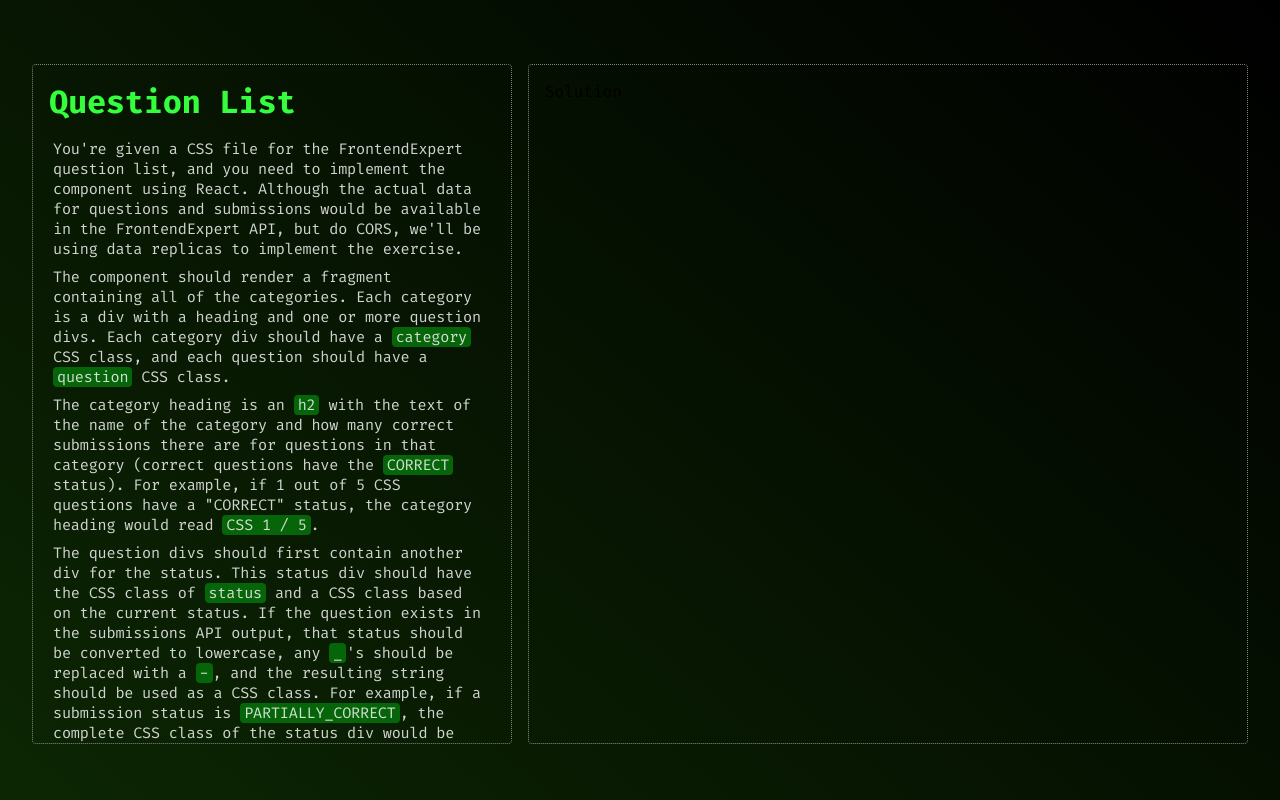
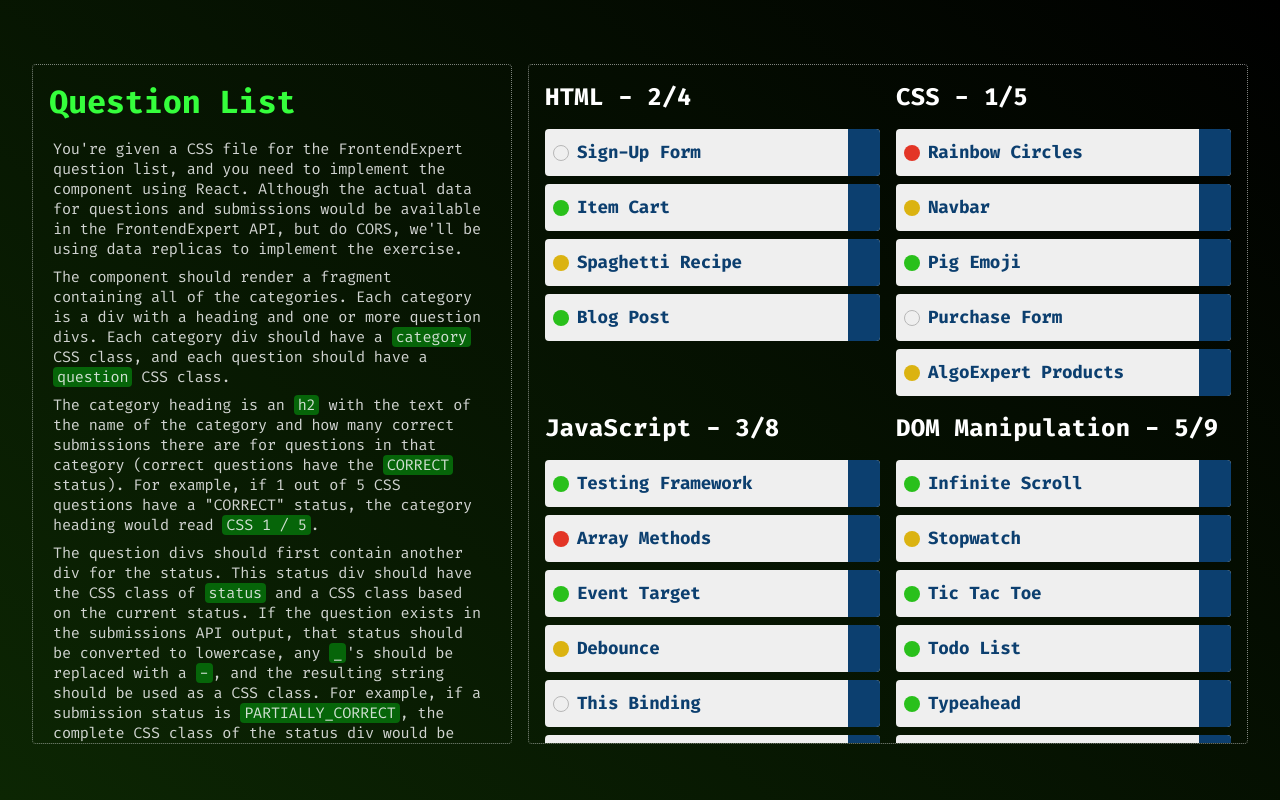
Before and after one commit to DemonDaddy22/frontend-expert, a React (Create React App) app: page / in a window 1280 px wide. Built offline with nearby package versions, Linux system fonts and the light colour scheme.

Commit message:
Implement Questions List exercise

```diff
--- a/src/components/CryptoPrices/components/PricesTable/index.tsx
+++ b/src/components/CryptoPrices/components/PricesTable/index.tsx
@@ -4,7 +4,7 @@
 import { isEmptyList } from '../../../../utils';
 import { ButtonWhite } from '../../../UI/Button';
 
-const ACTION_TYPE: { [key in ICryptoPricesActionType]: ICryptoPricesActionType } = Object.freeze({
+const ACTION_TYPE: { [key in CryptoPricesActionType]: CryptoPricesActionType } = Object.freeze({
   UPDATE_PAGE: 'UPDATE_PAGE',
   UPDATE_DATA: 'UPDATE_DATA',
   UPDATE_ERROR: 'UPDATE_ERROR',
--- /dev/null
+++ b/src/components/QuestionList/components/Question/index.tsx
@@ -0,0 +1,34 @@
+import React, { useMemo } from 'react';
+import classes from './styles.module.scss';
+import { QUESTION_LIST_SUBMISSION_STATUS } from '../../../../constants';
+
+interface IProps {
+  name: string;
+  status: string | null;
+}
+
+const Question: React.FC<IProps> = ({ name, status }) => {
+  const statusClassName = useMemo(() => {
+    const baseClassName = classes.status;
+    switch (status) {
+      case QUESTION_LIST_SUBMISSION_STATUS.CORRECT:
+        return `${baseClassName} ${classes.statusCorrect}`;
+      case QUESTION_LIST_SUBMISSION_STATUS.PARTIALLY_CORRECT:
+        return `${baseClassName} ${classes.statusPartiallyCorrect}`;
+      case QUESTION_LIST_SUBMISSION_STATUS.INCORRECT:
+        return `${baseClassName} ${classes.statusIncorrect}`;
+      default:
+        return baseClassName;
+    }
+  }, [status]);
+
+  return (
+    <div className={classes.question}>
+      <div className={statusClassName} />
+      <p className={classes.name}>{name}</p>
+      <div className={classes.endBlock} />
+    </div>
+  );
+};
+
+export default Question;
--- /dev/null
+++ b/src/components/QuestionList/components/Question/styles.module.scss
@@ -0,0 +1,50 @@
+@import '../../../../constants/theme.scss';
+@import '../../../../utils/mixins.scss';
+
+.question {
+  display: flex;
+  flex-direction: row;
+  align-items: center;
+  gap: 0.5rem;
+  border-radius: 0.25rem;
+  background-color: $grey-6;
+  overflow: hidden;
+  flex: 1;
+  min-width: 15rem;
+}
+
+.name {
+  @include spacing (0.75rem 0);
+  flex: 1;
+  font-size: 1.1rem;
+  letter-spacing: -0.25px;
+  font-weight: 600;
+  color: $blue-2;
+}
+
+.endBlock {
+  width: 2rem;
+  background-color: $blue-2;
+  align-self: stretch;
+}
+
+.status {
+  @include square (1rem, $grey-6, 50%);
+  margin-left: 0.5rem;
+  border: 1px solid $grey-4;
+
+  &.statusCorrect {
+    background-color: $green-3;
+    border-color: $transparent;
+  }
+
+  &.statusIncorrect {
+    background-color: $red-3;
+    border-color: $transparent;
+  }
+
+  &.statusPartiallyCorrect {
+    background-color: $yellow-2;
+    border-color: $transparent;
+  }
+}
--- /dev/null
+++ b/src/components/QuestionList/components/QuestionSection/index.tsx
@@ -0,0 +1,26 @@
+import React from 'react';
+import classes from './styles.module.scss';
+import Question from '../Question';
+
+interface IProps extends ISection {
+  title: string;
+}
+
+const QuestionSection: React.FC<IProps> = ({
+  title, correctCount, questions,
+}) => {
+  return (
+    <section className={classes.section}>
+      <h2 className={classes.title}>
+        {title} - {correctCount}/{questions.length}
+      </h2>
+      <div className={classes.questions}>
+        {questions.map(({ id, name, status }) => (
+          <Question key={id} status={status} name={name} />
+        ))}
+      </div>
+    </section>
+  );
+};
+
+export default QuestionSection;
--- /dev/null
+++ b/src/components/QuestionList/components/QuestionSection/styles.module.scss
@@ -0,0 +1,21 @@
+@import '../../../../constants/theme.scss';
+@import '../../../../utils/mixins.scss';
+
+.section {
+  display: flex;
+  flex-direction: column;
+  gap: 1rem;
+  flex: 1;
+}
+
+.title {
+  color: $white;
+  font-size: 1.5rem;
+  letter-spacing: 0.25px;
+}
+
+.questions {
+  display: flex;
+  flex-direction: column;
+  gap: 0.5rem;
+}
--- /dev/null
+++ b/src/components/QuestionList/components/QuestionSections/index.tsx
@@ -0,0 +1,50 @@
+import React, { useEffect, useState } from 'react';
+import classes from './styles.module.scss';
+import { questions, submissions } from '../../data';
+import { isEmptyObject } from '../../../../utils';
+import QuestionSection from '../QuestionSection';
+import { QUESTION_LIST_SUBMISSION_STATUS } from '../../../../constants';
+
+// Creating data modifier functions inside the component in order to mimic
+// the actual behaviour of data coming from APIs
+const QuestionSections: React.FC<Props> = () => {
+  const [sections, setSections] = useState<ISections>({});
+
+  useEffect(() => {
+    const sectionData: ISections = {};
+    questions.forEach(({ id, category, name }) => {
+      const submission = submissions.find(({ questionId }) => questionId === id);
+      if (submission) {
+        const isSubmissionCorrect = submission.status === QUESTION_LIST_SUBMISSION_STATUS.CORRECT;
+        const question = {
+          id, name, status: submission.status,
+        };
+        if (category in sectionData) {
+          sectionData[category].questions.push(question);
+          sectionData[category].correctCount += isSubmissionCorrect ? 1 : 0;
+        } else {
+          sectionData[category] = {
+            questions: [question],
+            correctCount: isSubmissionCorrect ? 1 : 0,
+          };
+        }
+      }
+    });
+    setSections(sectionData);
+  }, []);
+
+  return !isEmptyObject(sections) ? (
+    <div className={classes.sections}>
+      {Object.keys(sections).map((section) => (
+        <QuestionSection
+          key={section}
+          title={section}
+          correctCount={sections[section].correctCount}
+          questions={sections[section].questions}
+        />
+      ))}
+    </div>
+  ) : null;
+};
+
+export default QuestionSections;
--- /dev/null
+++ b/src/components/QuestionList/components/QuestionSections/styles.module.scss
@@ -0,0 +1,6 @@
+.sections {
+  display: flex;
+  flex-direction: row;
+  gap: 1rem;
+  flex-wrap: wrap;
+}
--- a/src/components/QuestionList/index.tsx
+++ b/src/components/QuestionList/index.tsx
@@ -5,6 +5,7 @@
 import { PROJECT_COLORS } from '../../constants/theme';
 import CodeBlock from '../UI/CodeBlock';
 import { sampleUsage } from './codeBlock';
+import QuestionSections from './components/QuestionSections';
 
 const QuestionList: React.FC<Props> = () => {
   return (
@@ -54,7 +55,7 @@
         </div>
       </QuestionDetails>
       <section className={classes.solutionContainer}>
-        <p>Solution</p>
+        <QuestionSections />
       </section>
     </ProjectPage>
   );
--- a/src/constants/index.ts
+++ b/src/constants/index.ts
@@ -26,3 +26,9 @@
 export const RAPID_MOVIESDB_HOST: string = 'moviesdatabase.p.rapidapi.com';
 
 export const NO_OP: () => void = () => {};
+
+export const QUESTION_LIST_SUBMISSION_STATUS = Object.freeze({
+  CORRECT: 'CORRECT',
+  INCORRECT: 'INCORRECT',
+  PARTIALLY_CORRECT: 'PARTIALLY_CORRECT',
+});
--- a/src/constants/theme.scss
+++ b/src/constants/theme.scss
@@ -1,7 +1,9 @@
 $black: #000000;
+$dark: #0D0E0E;
+
 $white: #FFFFFF;
 $light: #F4F5F6;
-$dark: #0D0E0E;
+
 $transparent: #00000000;
 
 $grey-1: #505050;
@@ -9,6 +11,7 @@
 $grey-3: #777777;
 $grey-4: #B7B7B7;
 $grey-5: #CFCFCF;
+$grey-6: #EFEFEF;
 
 $blue-1: #02203C;
 $blue-2: #0C3F6F;
@@ -22,6 +25,11 @@
 $red-2: #F44064;
 $red-3: #E33526;
 $red-4: #FF6868;
+
+$yellow-1: #F4D33E;
+$yellow-2:#DBB311;
+$yellow-3:#8B7006;
+$yellow-4:#EFDE7E;
 
 $LIGHT: (
   accent1: $white,
--- a/src/types/cryptoPrices.d.ts
+++ b/src/types/cryptoPrices.d.ts
@@ -1,4 +1,4 @@
-type ICryptoPricesActionType = 'UPDATE_PAGE' | 'UPDATE_DATA' | 'UPDATE_ERROR';
+type CryptoPricesActionType = 'UPDATE_PAGE' | 'UPDATE_DATA' | 'UPDATE_ERROR';
 
 interface ICryptoPricesData {
   symbol: string;
@@ -17,6 +17,6 @@
 }
 
 interface ICryptoPricesAction {
-  type: ICryptoPricesActionType;
+  type: CryptoPricesActionType;
   value: any;
 }
```
Also changed, not shown: src/types/questionList.d.ts (added, +14 -0 lines).
